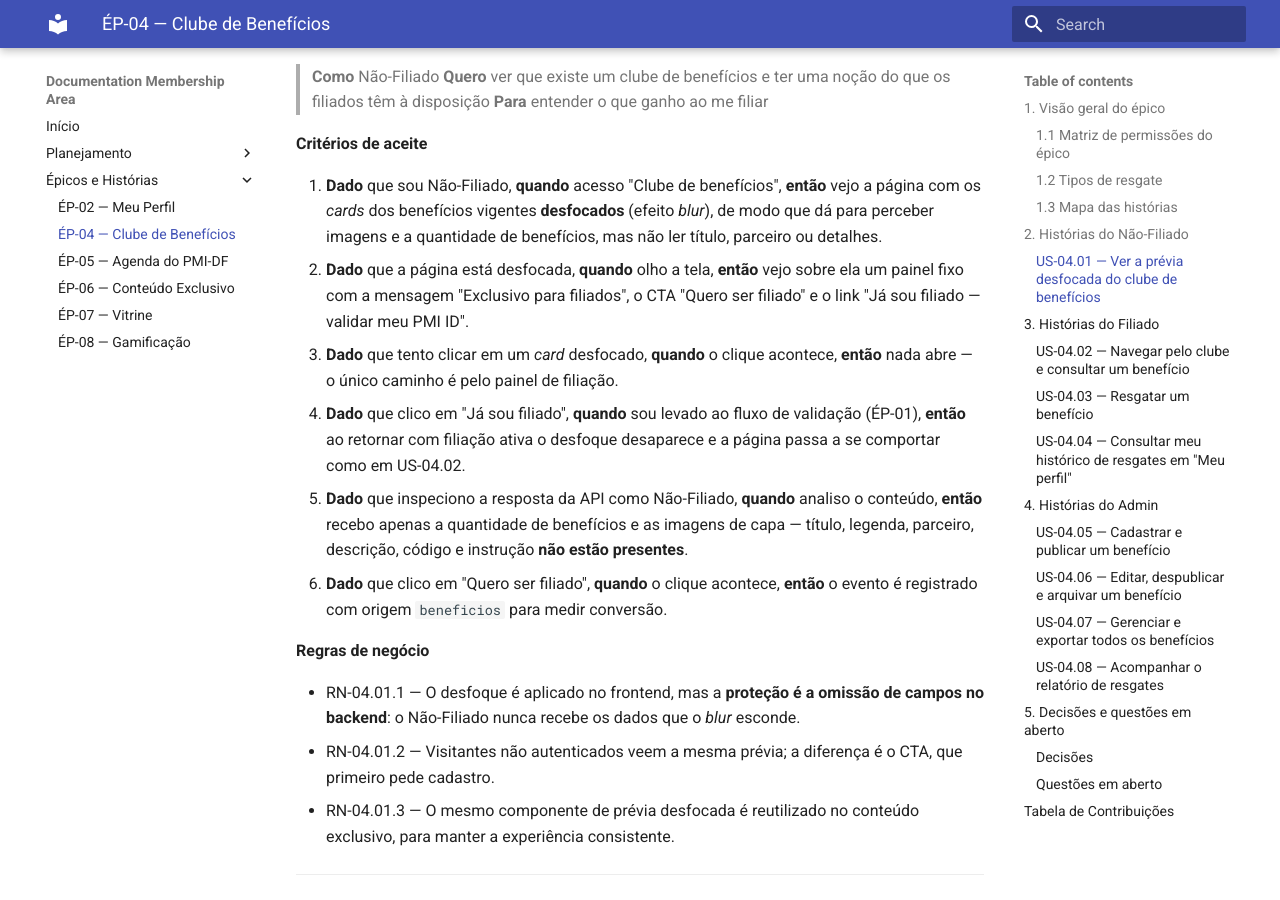
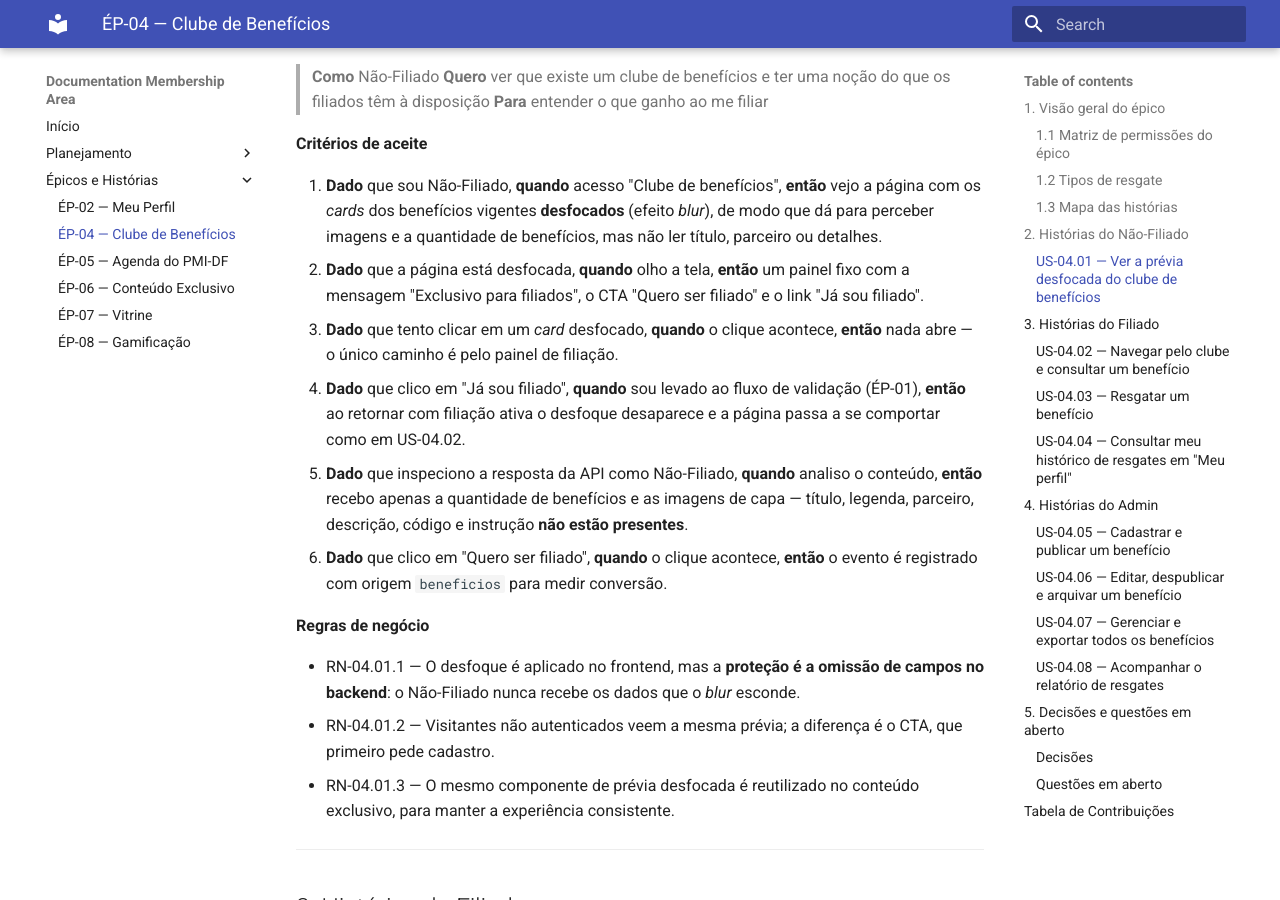
Before and after one commit to pmidf/documentation-membership-area, an MkDocs documentation site: the page built from docs/epicos-historias/clube-beneficios.md, in a window 1280 px wide and 900 px high, scrolled down 2038 px. Built offline with MkDocs 1.6.1 and Material for MkDocs 9.7.7, drawn with Linux system fonts in a browser that asks for light colours; some of the changed text lies outside the part shown.

Commit message:
Alteração da lógica do clube de benefícios
Updated acceptance criteria for non-members and clarified API response details.

```diff
--- a/docs/epicos-historias/clube-beneficios.md
+++ b/docs/epicos-historias/clube-beneficios.md
@@ -62,7 +62,7 @@ Legenda: **L** = Ler · **P** = Prévia desfocada · **E** = Escrever · **—**
 **Critérios de aceite**
 
 1. **Dado** que sou Não-Filiado, **quando** acesso "Clube de benefícios", **então** vejo a página com os *cards* dos benefícios vigentes **desfocados** (efeito *blur*), de modo que dá para perceber imagens e a quantidade de benefícios, mas não ler título, parceiro ou detalhes.
-2. **Dado** que a página está desfocada, **quando** olho a tela, **então** vejo sobre ela um painel fixo com a mensagem "Exclusivo para filiados", o CTA "Quero ser filiado" e o link "Já sou filiado — validar meu PMI ID".
+2. **Dado** que a página está desfocada, **quando** olho a tela, **então** um painel fixo com a mensagem "Exclusivo para filiados", o CTA "Quero ser filiado" e o link "Já sou filiado".
 3. **Dado** que tento clicar em um *card* desfocado, **quando** o clique acontece, **então** nada abre — o único caminho é pelo painel de filiação.
 4. **Dado** que clico em "Já sou filiado", **quando** sou levado ao fluxo de validação (ÉP-01), **então** ao retornar com filiação ativa o desfoque desaparece e a página passa a se comportar como em US-04.02.
 5. **Dado** que inspeciono a resposta da API como Não-Filiado, **quando** analiso o conteúdo, **então** recebo apenas a quantidade de benefícios e as imagens de capa — título, legenda, parceiro, descrição, código e instrução **não estão presentes**.
```
Also changed, not shown: other parts of docs/epicos-historias/clube-beneficios.md (+1 -0 lines).
